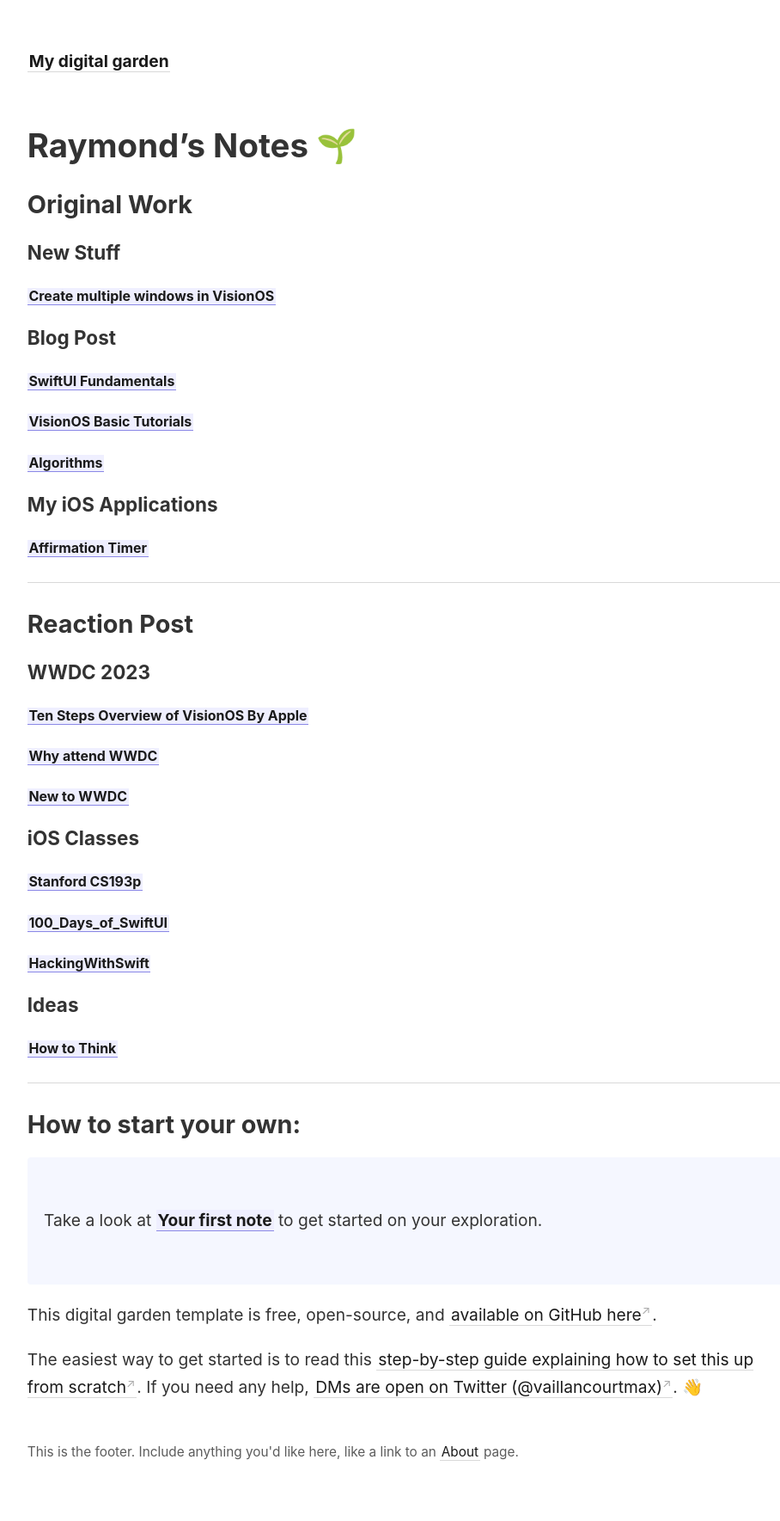
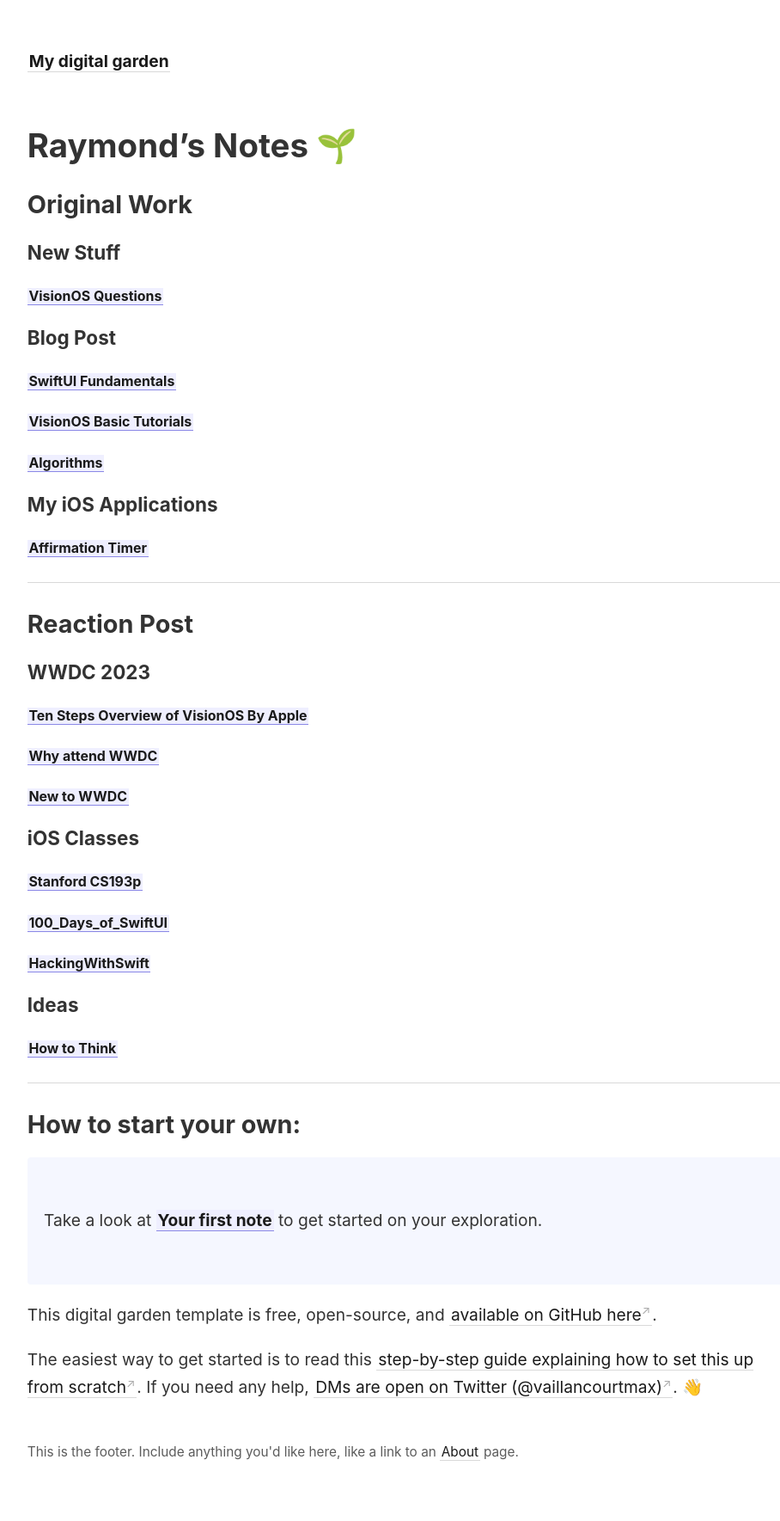
Before and after one commit to ahrchen/digital-garden-knowselfdaily, a Jekyll site: the page built from _pages/index.md, in a window 1280 px wide. Shown: the whole page at 86% size, without its empty margins (45-953 px from the left). Built offline with Jekyll 4.4.1, drawn with Linux system fonts in a browser that asks for light colours.

Commit message:
Add new VisionOS Content

```diff
--- a/_pages/index.md
+++ b/_pages/index.md
@@ -11,7 +11,7 @@ permalink: /
 
 ## Original Work
 ### New Stuff
-##### [[Create multiple windows in VisionOS]]
+##### [[VisionOS Questions]]
 
 ### Blog Post
 ##### [[SwiftUI Fundamentals]]
```
